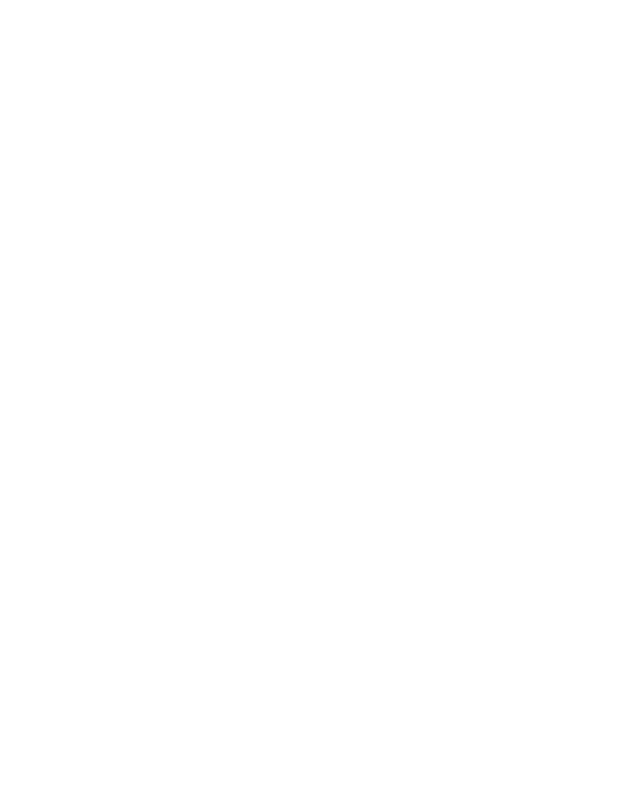
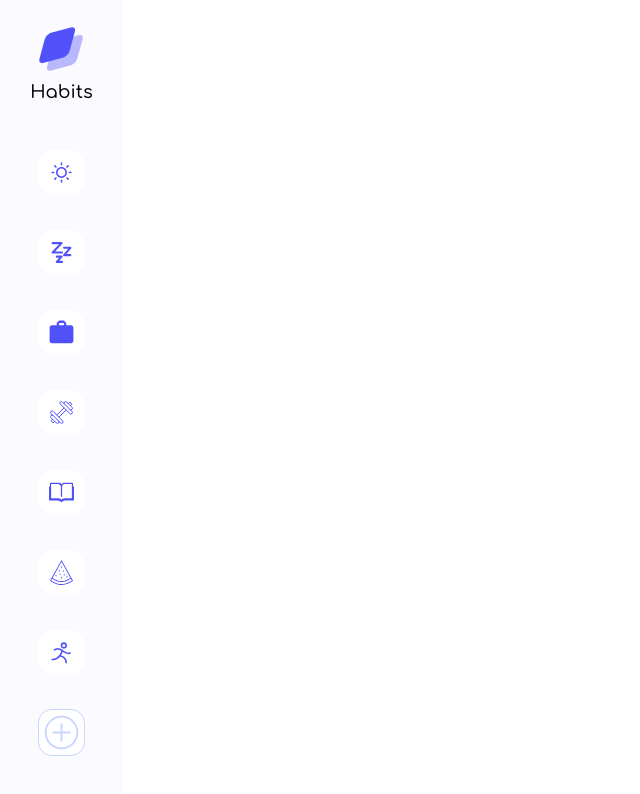
Before and after one commit to tayahanchar/habits, a plain HTML site: page index.html in a window 1280 px wide. Shown: the whole page, without its empty margins (0-640 px from the left). Drawn offline with Linux system fonts and the light colour scheme.

Commit message:
feat: add habits section

```diff
--- a/index.html
+++ b/index.html
@@ -3,10 +3,49 @@
 <head>
   <meta charset="UTF-8">
   <meta name="viewport" content="width=device-width, initial-scale=1.0">
+  <link rel="preconnect" href="https://fonts.googleapis.com">
+  <link rel="preconnect" href="https://fonts.gstatic.com" crossorigin>
+  <link href="https://fonts.googleapis.com/css2?family=Comfortaa:wght@300..700&display=swap" rel="stylesheet">
   <link rel="stylesheet" href="./styles.css">
   <title>Habits</title>
 </head>
 <body>
+  <main class="main">
+    <section class="habits">
+      <div class="logo">
+        <img class="logo-img" src="./images/Logomark.png" alt="logo">
+        <h1 class="logo-text">Habits</h1>
+      </div>
 
+      <div class="habits-list">
+        <button class="habbit-button">
+          <img class="habbit-img" src="./images/1.svg" alt="habit">
+        </button>
+        <button class="habbit-button">
+          <img class="habbit-img" src="./images/4.svg" alt="habit">
+        </button>
+        <button class="habbit-button">
+          <img class="habbit-img" src="./images/3.svg" alt="habit">
+        </button>
+        <button class="habbit-button">
+          <img class="habbit-img" src="./images/2.svg" alt="habit">
+        </button>
+        <button class="habbit-button">
+          <img class="habbit-img" src="./images/5.svg" alt="habit">
+        </button>
+        <button class="habbit-button">
+          <img class="habbit-img" src="./images/6.svg" alt="habit">
+        </button>
+        <button class="habbit-button">
+          <img class="habbit-img" src="./images/7.svg" alt="habit">
+        </button>
+        <button class="habbit-button">
+          <img class="habbit-add" src="./images/plus.svg" alt="add habit">
+        </button>
+      </div>
+
+    </section>
+    <section class="habit-description"></section>
+  </main>
 </body>
 </html>
--- a/styles.css
+++ b/styles.css
@@ -0,0 +1,64 @@
+* {
+  margin: 0;
+  padding: 0;
+  list-style: none;
+  font-family: "Comfortaa", sans-serif;
+  font-weight: 300;
+  font-style: normal;
+}
+
+.habits {
+  display: flex;
+  flex-direction: column;
+  align-items: center;
+  width: 123px;
+  min-height: 100vh;
+  padding: 27px 0px;
+  background-color: #FBFAFF;
+}
+
+.logo {
+  text-align: center;
+  margin-bottom: 48px;
+}
+
+.logo-text {
+  font-size: 18px;
+  font-weight: 500;
+  margin-top: 7px;
+}
+
+.habits-list {
+  display: flex;
+  flex-direction: column;
+  gap: 35px;
+}
+
+.habbit-button {
+  display: flex;
+  justify-content: center;
+  align-items: center;
+  width: 45px;
+  height: 45px;
+  border-radius: 14px;
+  border: none;
+  background-color: #FFF;
+  cursor: pointer;
+}
+
+.habbit-img {
+  width: 25px;
+  height: 25px;
+}
+
+.habbit-add {
+  display: flex;
+  justify-content: center;
+  align-items: center;
+  width: 45px;
+  height: 45px;
+  border-radius: 14px;
+  border: 1px solid #CAD5FF;
+  background-color: #FFF;
+  cursor: pointer;
+}
```
Also changed, not shown: images/1.svg (added), images/2.svg (added), images/3.svg (added), images/4.svg (added), images/5.svg (added), images/6.svg (added), images/7.svg (added), images/Logomark.png (added), images/plus.svg (added).
